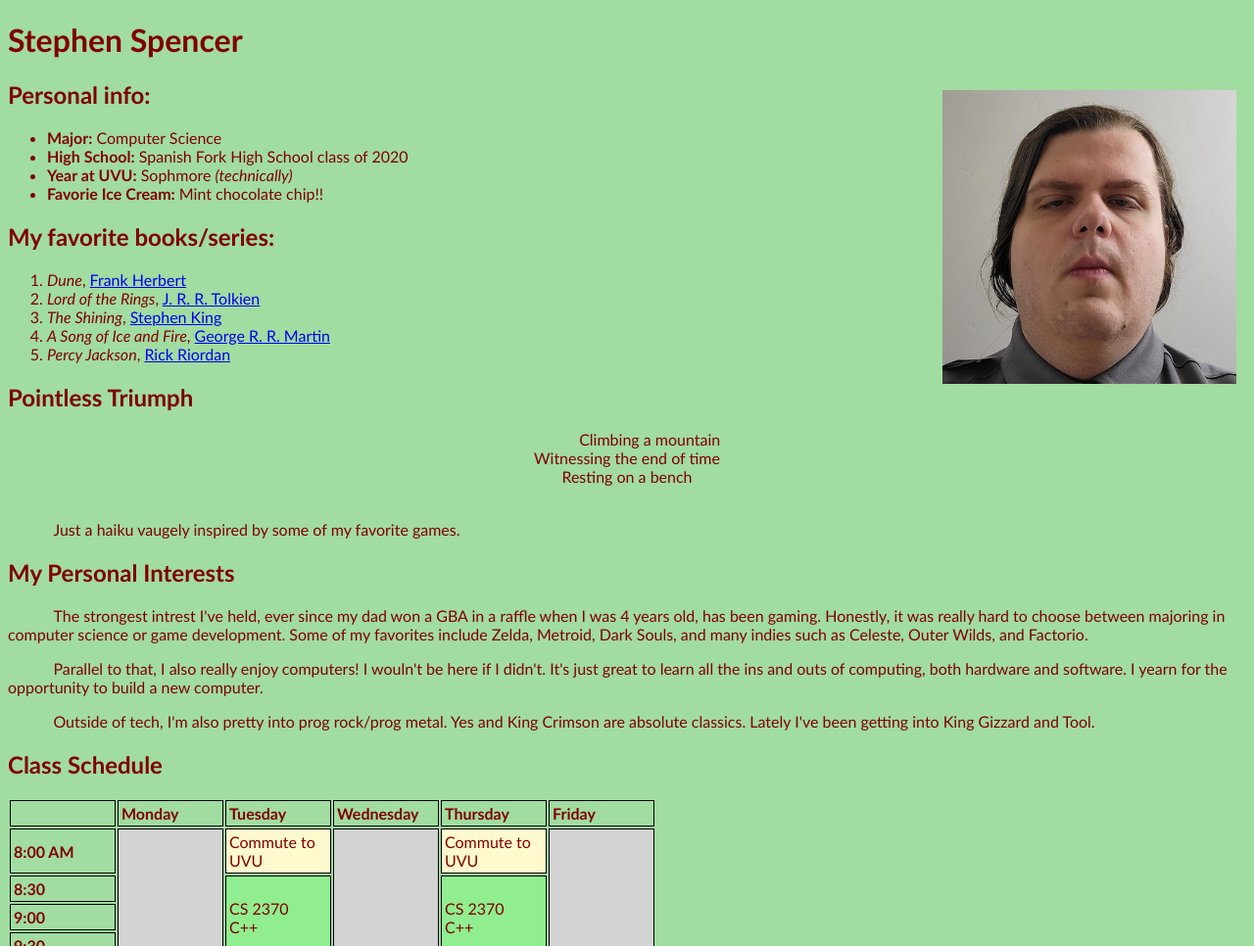
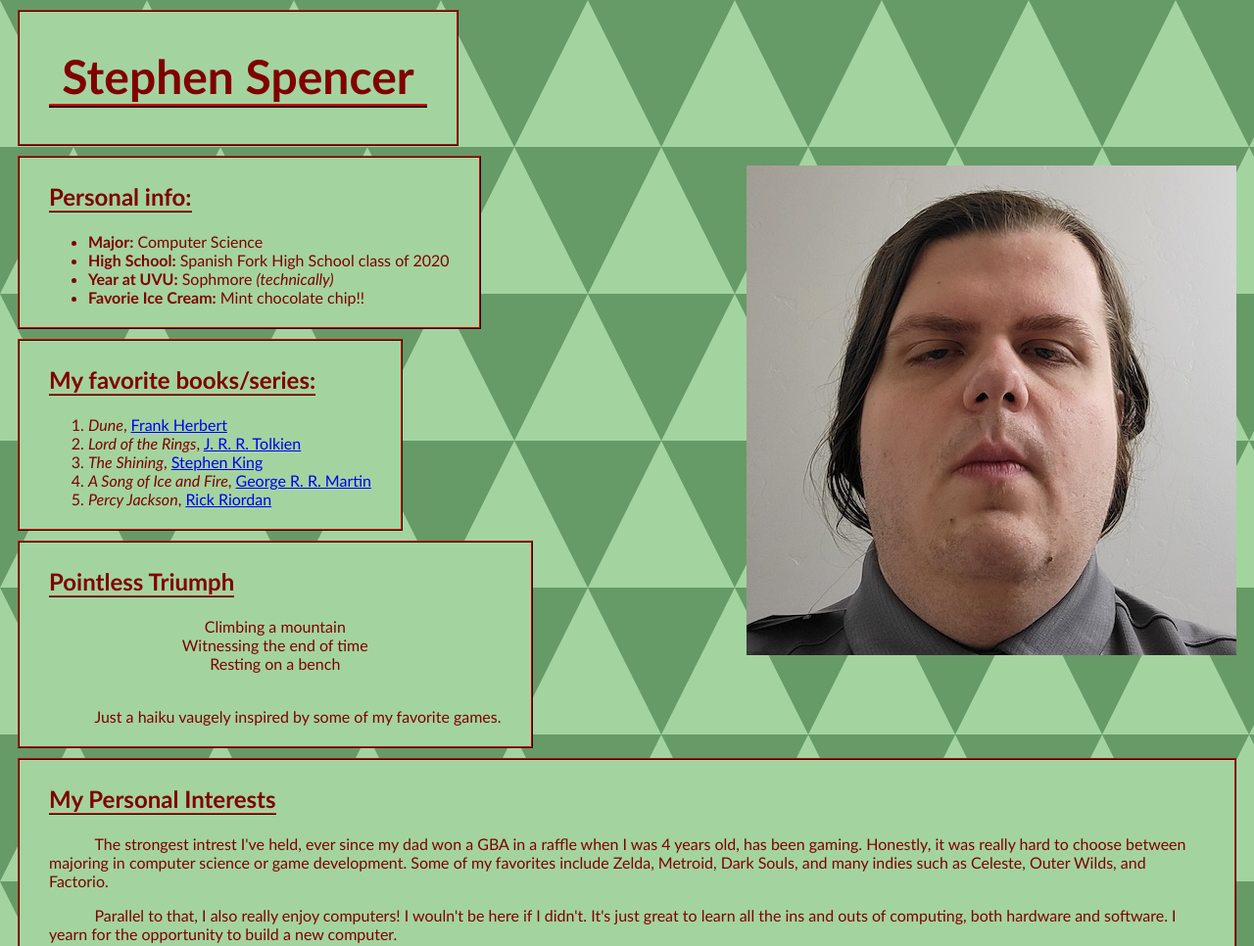
Before and after one commit to ScarletSunrise/CS2550-1-About-Me, a plain HTML site: page index.html in a window 1280 px wide. Shown: the top 966 px of the page at 98% size. Drawn offline with Linux system fonts and the light colour scheme.

Commit message:
new background

```diff
--- a/css/style.css
+++ b/css/style.css
@@ -1,10 +1,34 @@
 body{
     font-family:'Trebuchet MS', Arial, sans-serif;
     color:maroon;
-    background-color: rgb(161, 220, 161);
+    background: url("../img/background.png");
+}
+section, header{
+
+    width: fit-content;
+
+    padding: 5px 30px;
+    background-color: #a3d4a0;
+    margin: 10px;
+    border: 2px maroon ridge;
+
+}
+h1{
+
+    font-size: 36pt;
+    border-bottom: maroon 4px ridge;
+    padding: 0 10pt;
+
 }
 p{
     font-size: 12pt;
+}
+h2 + p{
+    margin-top:12pt;
+}
+h2{
+    border-bottom: maroon ridge 2px;
+    width: fit-content;
 }
 p::first-letter{
     padding-left: 5ch;
@@ -12,13 +36,18 @@ p::first-letter{
 .image{
     float: right;
     margin: 10px;
+
 }
 td, th{
-    border: 1px solid black;
+    border: 2px ridge maroon;
     padding: 3px;
     border-spacing: 3px;
     text-align: start;
     width: 100px;
+}
+tr:nth-child(even){
+    background-color: #66AA66;
+
 }
 .flex{
     background-color: lightgray;
@@ -44,3 +73,6 @@ td, th{
 .haiku{
     text-align: center;
 }
+.haiku::first-letter{
+    padding-left: 0;
+}
--- a/index.html
+++ b/index.html
@@ -24,7 +24,7 @@ in a zero grade, a permanent record on file and possibly immediate failure of th
         </header>
         <main>
             <div class="image">
-            <img title = "* It's what they call 'You'" src = "img/picture2.jpeg" alt = "a selfie" height="300">
+            <img title = "* It's what they call 'You'" src = "img/picture2.jpeg" alt = "a selfie"> <!--TODO:Take better picture-->
             </div>
 
             <section>
@@ -68,6 +68,7 @@ in a zero grade, a permanent record on file and possibly immediate failure of th
                 <p>Outside of tech, I'm also pretty into prog rock/prog metal. Yes and King Crimson are absolute classics. Lately I've been getting into King Gizzard and Tool.</p>
             </section>
 
+            <section>
                 <h2>Class Schedule</h2>
                 <table>
                     <tr>
@@ -148,6 +149,7 @@ in a zero grade, a permanent record on file and possibly immediate failure of th
                         <td class="commute">Commute Home</td>
                     </tr>
                 </table>
+            </section>
             <!--I heard my favorite web dev, the creator of cookie clicker, complaining about <table> recently, and...
                 I get it now.-->
 
```
Also changed, not shown: img/background.png (added). Lines whose indentation alone changed are shown as unchanged.
